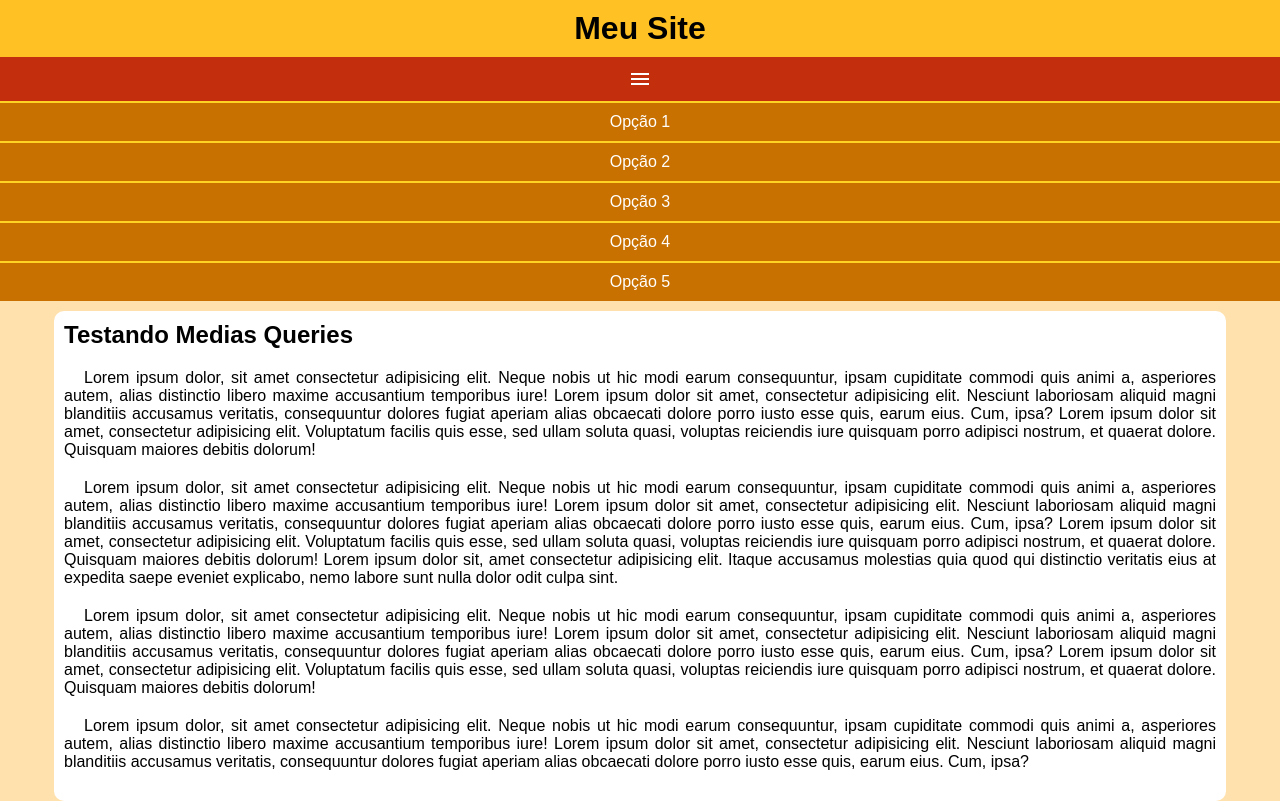
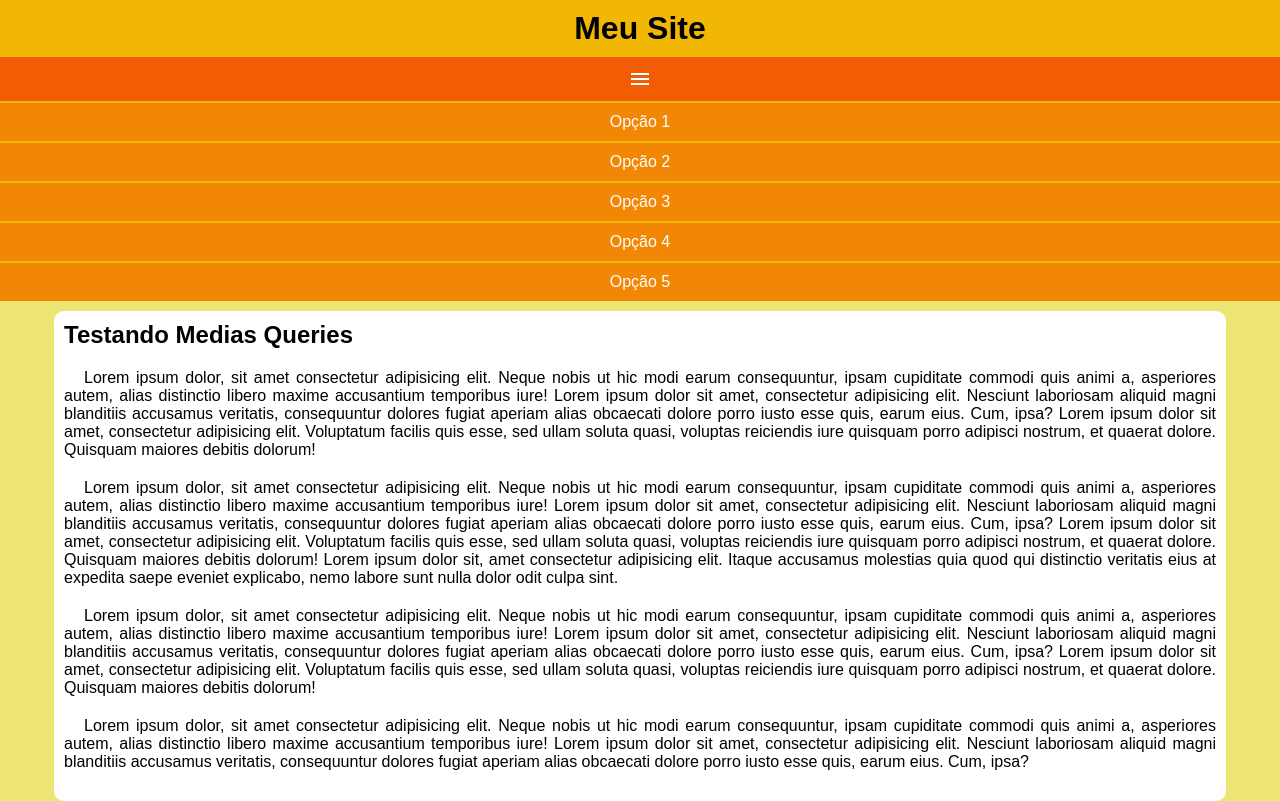
Before and after one commit to LeonardoPePo/HTML-CSS, a plain HTML site: page Exercícios/ex026/mq005/index.html in a window 1280 px wide. Both pictures are taken after a click on the element "menu". Drawn offline with nearby package versions, Linux system fonts and the light colour scheme.

Commit message:
Update style.css

```diff
--- a/Exercícios/ex026/mq005/estilos/style.css
+++ b/Exercícios/ex026/mq005/estilos/style.css
@@ -8,11 +8,11 @@
 }
 
 body, html{
-    background-color: rgb(255, 225, 173);
+    background-color: #eee672;
 }
 
 header{
-    background-color: rgb(255, 193, 35);
+    background-color: #F2B705;
 }
 
 header > h1{
@@ -21,7 +21,7 @@ header > h1{
 }
 
 span#burguer{
-    background-color: rgb(195, 47, 13);
+    background-color: #F25C05;
     display: block;
     color: white;
     text-align: center;
@@ -29,7 +29,7 @@ span#burguer{
 }
 
 span#burguer:hover{
-    background-color: rgb(255, 119, 101);
+    background-color: #f48444;
     color: black;
     cursor: pointer;
 }
@@ -46,10 +46,10 @@ menu > ul > li > a{
     display: block;
     padding: 10px;
     text-decoration: none;
-    background-color: rgb(200, 113, 0);
+    background-color: #F28705;
     color: white;
     text-align: center;
-    border-top: 2px solid rgb(255, 211, 35);
+    border-top: 2px solid #F2B705;
 }
 
 menu > ul > li > a:hover{
```
